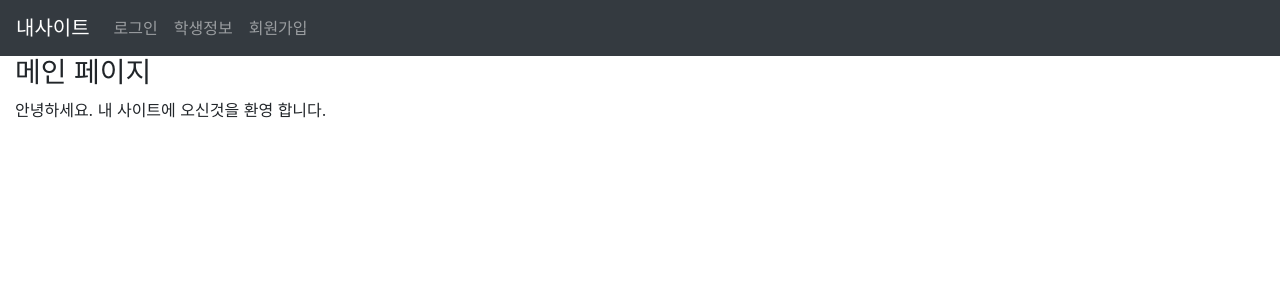
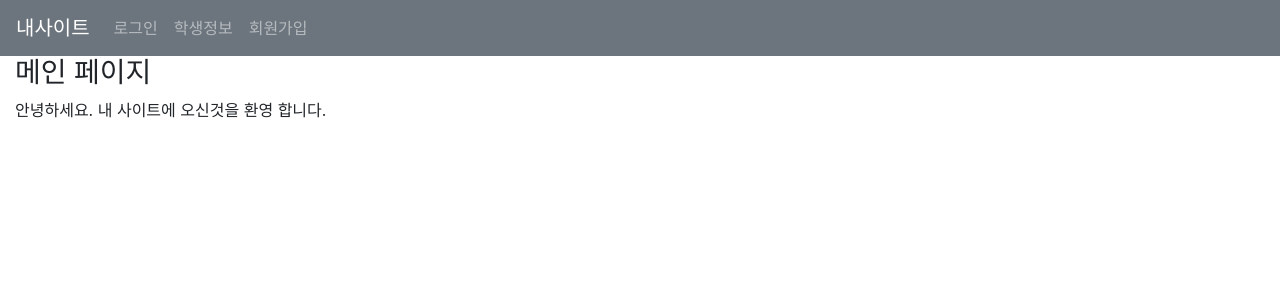
Before and after one commit to minkyung-web/20191052-1, a Flask app: page / in a window 1280 px wide. Shown: the top 300 px of the page. Run offline with Flask 2, Linux system fonts and the light colour scheme; some libraries are stand-ins or nearby versions.

Commit message:
20191052 강민경 과제

```diff
--- a/templates/layout.html
+++ b/templates/layout.html
@@ -12,7 +12,7 @@
     {% endblock %}
   </head>
   <body>
-    <nav class="navbar navbar-expand-sm bg-dark navbar-dark">
+    <nav class="navbar navbar-expand-sm bg-secondary navbar-dark">
         <!-- Brand/logo -->
         <a class="navbar-brand" href="/">내사이트</a>
 
--- a/templates/layout1.html
+++ b/templates/layout1.html
@@ -12,7 +12,7 @@
     {% endblock %}
   </head>
   <body>
-    <nav class="navbar navbar-expand-sm bg-dark navbar-dark">
+    <nav class="navbar navbar-expand-sm bg-secondary navbar-dark">
         <!-- Brand/logo -->
         <a class="navbar-brand" href="/main1">내사이트</a>
 
```
